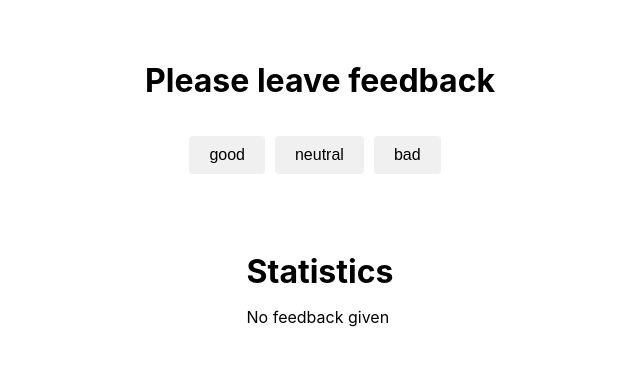
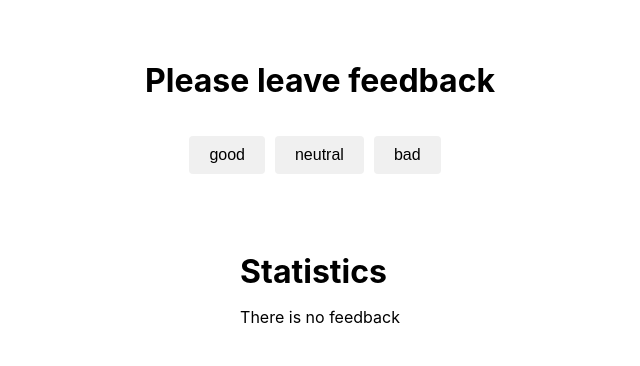
Before and after one commit to Sergii1975/goit-react-hw-02-feedback, a React (Create React App) app: page / in a window 1280 px wide. Shown: the top 366 px of the page, without its empty margins (320-960 px from the left). Built offline with nearby package versions, Linux system fonts and the light colour scheme.

Commit message:
Update App.jsx

```diff
--- a/src/components/App.jsx
+++ b/src/components/App.jsx
@@ -50,7 +50,7 @@ export class App extends Component {
               positivePercentage={this.countPositiveFeedbackPercentage()}
             />
           ) : (
-            <Notification message="No feedback given" />
+            <Notification message="There is no feedback" />
           )}
         </SectionTitle>
       </AppWrapper>
```
